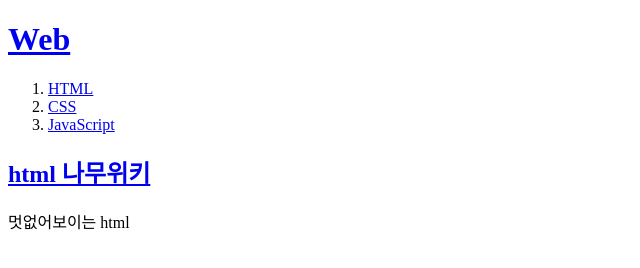
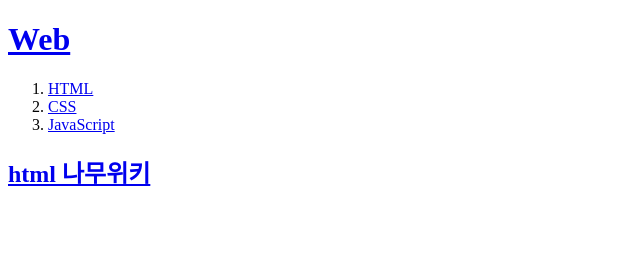
Before and after one commit to alsgur05/web1, a plain HTML site: page 1.html in a window 1280 px wide. Shown: the whole page, without its empty margins (0-640 px from the left). Drawn offline with Linux system fonts and the light colour scheme.

Commit message:
Update 1.html

```diff
--- a/1.html
+++ b/1.html
@@ -12,6 +12,5 @@
     <li><a href="3.html">JavaScript</a></li>
   </ol>
   <h2><a href="https://namu.wiki/w/html" target="_blank">html 나무위키</a></h2>
-멋없어보이는 html
 </body>
 </html>
```
